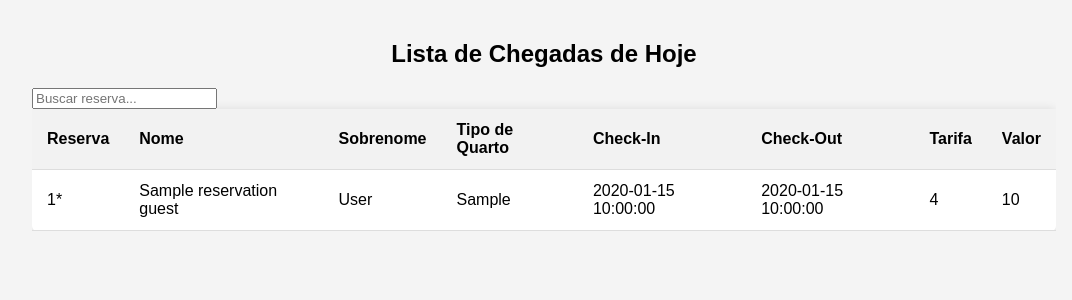
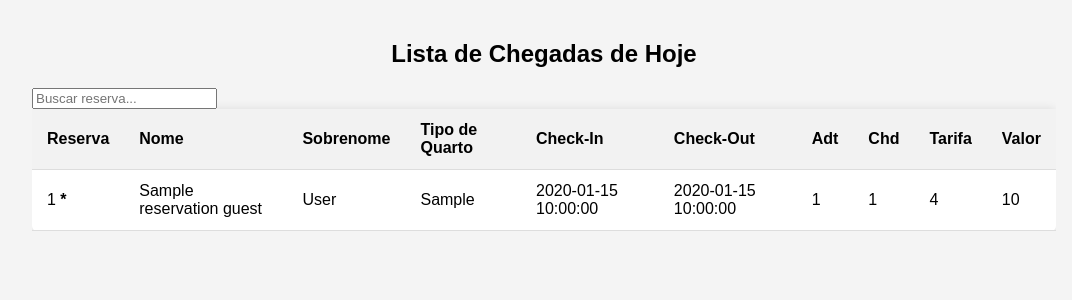
Before and after one commit to Geanderson-Ferreira/Bye-Pass, a Flask app: template templates/arrivals.html in a window 1280 px wide. Shown: the top 300 px of the page, without its empty margins (96-1168 px from the left). Run offline with Flask 3, Linux system fonts and the light colour scheme; the template is opened without the code that fills it: most values are stand-ins (such as "Sample title", 1, 10 or a date in 2020).

Commit message:
Adicionei col de adt

```diff
--- a/app.py
+++ b/app.py
@@ -55,8 +55,8 @@ def arrivals():
         data['arrivals'] = get_arrivals(data['rid'], data['token'])
 
         if data['arrivals'] != False:
-        #    print(data['arrivals'])
-           return render_template('arrivals.html', data=data)
+            # return data['arrivals']
+            return render_template('arrivals.html', data=data)
 
     return render_template('arrivals.html')
 
--- a/templates/arrivals.html
+++ b/templates/arrivals.html
@@ -22,6 +22,8 @@
                     <th>Tipo de Quarto</th>
                     <th>Check-In</th>
                     <th>Check-Out</th>
+                    <th>Adt</th>
+                    <th>Chd</th>
                     <th>Tarifa</th>
                     <th>Valor</th>
                 </tr>
@@ -31,7 +33,7 @@
 
                 <tr onclick="window.location.href='{{ data.rid }}/reservas/{{ reserva.reservationIdList[0].id }}';" style="cursor:pointer;">
                     {% if reserva.sharedGuests| length != 0 %}
-                        <td>{{reserva.reservationIdList[1].id}}*</td>
+                        <td>{{reserva.reservationIdList[1].id}} <b>*</b></td>
                     {% else %}
                         <td>{{reserva.reservationIdList[1].id}}</td>
                     {% endif %}
@@ -41,9 +43,14 @@
                     <td>{{reserva.roomStay.roomType}}</td>
                     <td>{{reserva.roomStay.arrivalDate}}</td>
                     <td>{{reserva.roomStay.departureDate}}</td>
+
+                    <td>{{reserva.roomStay.adultCount}}</td>
+                    <td>{{reserva.roomStay.childCount}}</td>
+
                     <td>{{reserva.roomStay.ratePlanCode}}</td>
                     <td>{{reserva.roomStay.rateAmount.amount}}</td>
                 </tr>
+
                 {% endfor %}
 
             </tbody>
--- a/templates/reserva.html
+++ b/templates/reserva.html
@@ -86,6 +86,11 @@
         {% for reservation in data.reservations_to_add %}
 
         <div class="card">
+            <form action="" target="_blank">
+                <button disabled  value="FNRH">FNRH</button>
+            </form>
+
+            <hr>
 
             <div class="resvData">
                 <h2>^Adicionar</h2>
```
Also changed, not shown: auth.py (line endings or trailing spaces).
